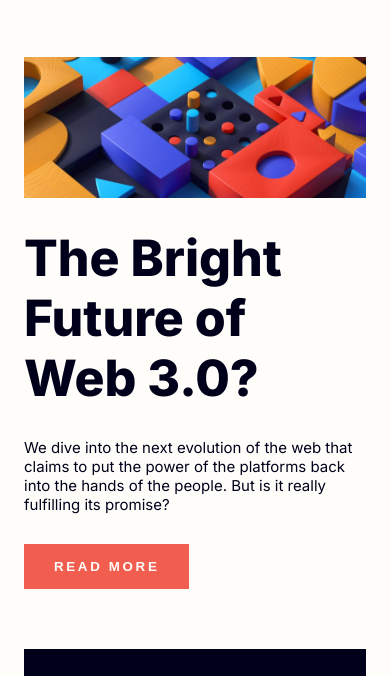
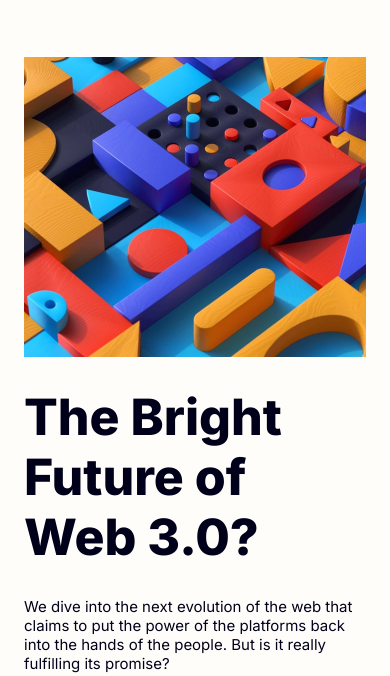
Before and after one commit to pedrosdev/news-homepage, a plain HTML site: page index.html in a window 390 px wide. Shown: the part 127-803 px from the top of the page. Drawn offline with Linux system fonts and the light colour scheme.

Commit message:
Make highlighted image responsive

```diff
--- a/css/style.css
+++ b/css/style.css
@@ -54,6 +54,10 @@ header {
   flex-shrink: 0;
 }
 
+.menu {
+  display: none;
+}
+
 .nav-items {
   gap: 40px;
   align-items: center;
@@ -92,11 +96,9 @@ section.highlighted-article {
 
 .highlighted-image {
   min-width: 300px;
-}
-
-.highlighted-image img {
-  width: 100%;
-  height: auto;
+  min-height: 300px;
+  background-image: url("../assets/images/image-web-3-desktop.jpg");
+  background-size: cover;
 }
 
 .highlighted-content {
@@ -238,4 +240,8 @@ section.suggested-articles {
   .highlighted-content > * {
     flex-grow: 1;
   }
+
+  .highlighted-image {
+    background-image: url("../assets/images/image-web-3-mobile.jpg");
+  }
 }
--- a/index.html
+++ b/index.html
@@ -18,6 +18,7 @@
 <body class="flex">
   <header class="flex">
     <img class="logo" src="./assets/images/logo.svg" alt="Website logo">
+    <img class="menu" src="./assets/images/icon-menu.svg" alt="Menu button">
     <nav class="flex">
       <ul class="nav-items flex">
         <li><a href="#">Home</a></li>
@@ -33,7 +34,6 @@
     <main class="flex">
       <section class="highlighted-article flex">
         <div class="highlighted-image flex">
-          <img src="./assets/images/image-web-3-desktop.jpg" alt="A group of colorful blocks, cylinders and other shapes, some on top of and some inside others">
         </div>
         <div class="highlighted-content flex">
           <h1 class="highlighted-headline">The Bright Future of Web 3.0?</h1>
```
